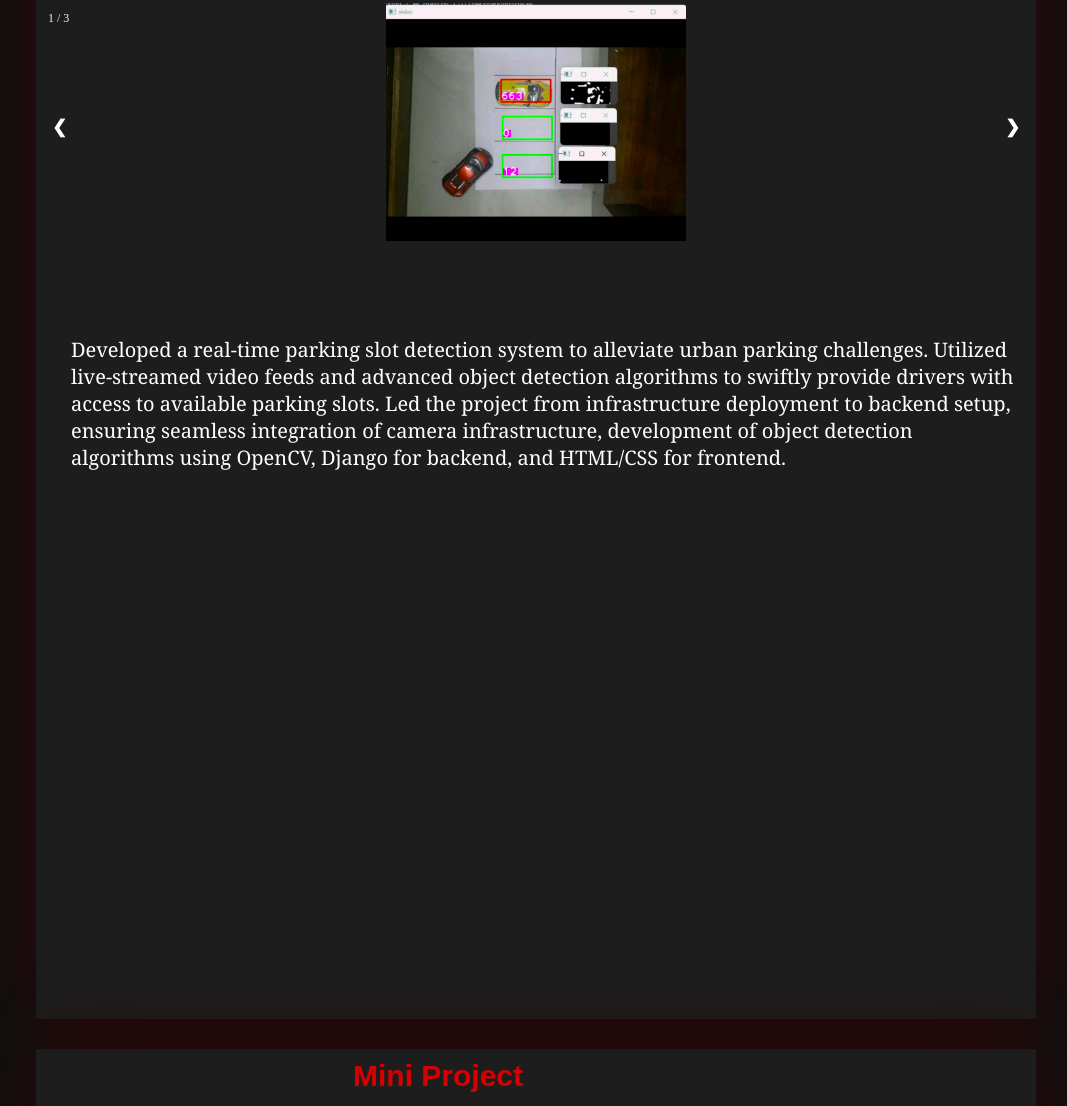
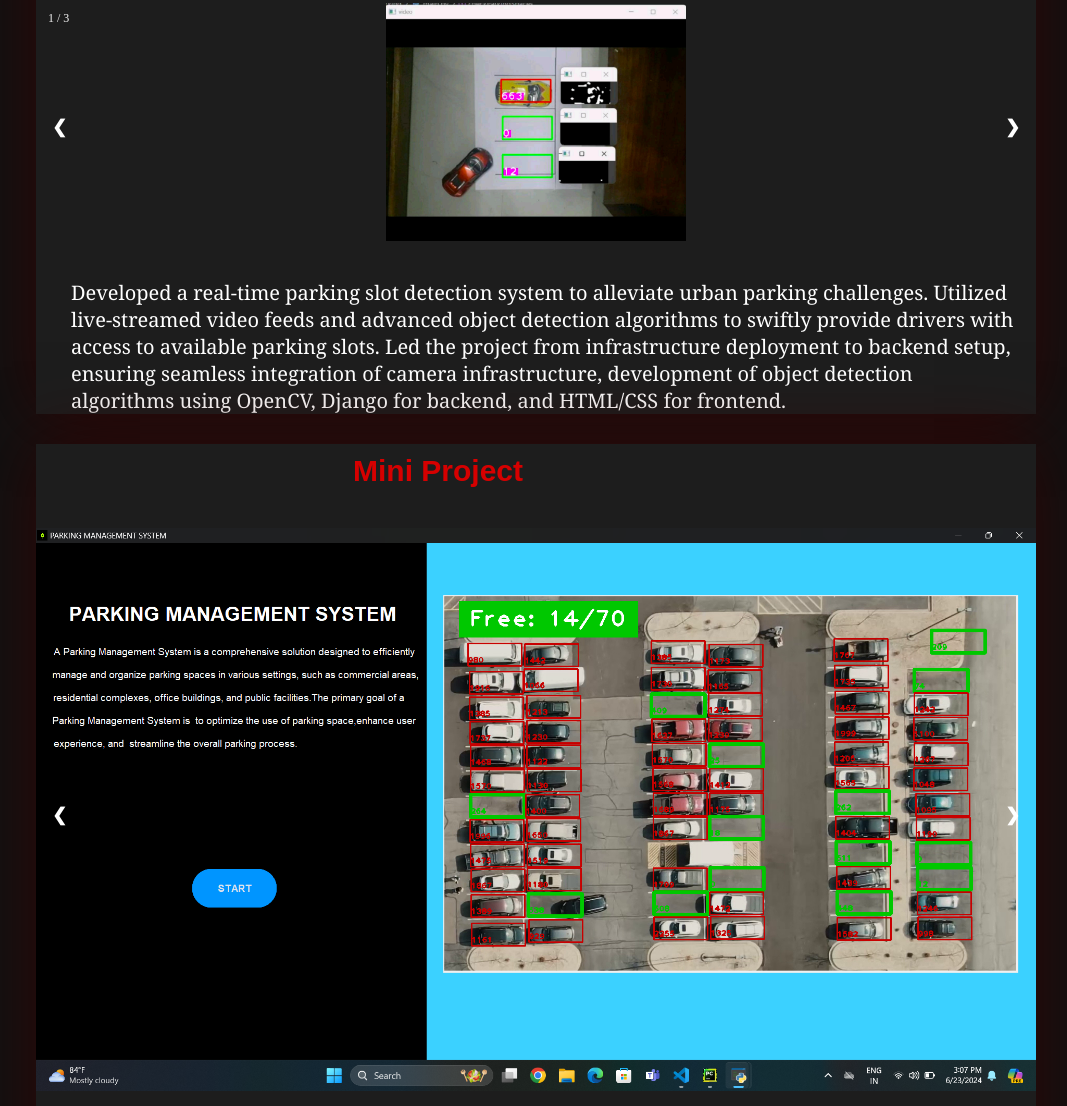
Before and after one commit to BharathSBipin/Mudiye.github.io, a plain HTML site: page project.html in a window 1280 px wide. Shown: the part 1341-2447 px from the top of the page, without its empty margins (194-1261 px from the left). Drawn offline with Linux system fonts and the light colour scheme; a web font is replaced by a local one.

Commit message:
prosyle.css

```diff
--- a/prosyle.css
+++ b/prosyle.css
@@ -14,7 +14,7 @@ body{
 
 
 }
-.box1,.box2,.box3{
+.box1{
     background:rgb(29, 29, 29);
     width: 1000px;
     height: 1100px;
@@ -30,8 +30,51 @@ body{
     margin-left: 70px;
 
 }
+.box4 , .box3{
+    background: rgb(29, 29, 29);
+    width: 1000px; /* Increase container width as needed */
+    height: auto; /* Adjust height as needed */
+    position: relative;
+    left: 160px;
+    padding: 0;
+    top: 110px;
+    margin-top: 20px;
+    margin-bottom: 30px;
+    transition: all 0.5s;
+    -webkit-box-shadow: 0px 0px 68px 0px rgba(168, 0, 0, 0.71);
+    -moz-box-shadow: 0px 0px 68px 0px rgba(168, 0, 0, 0.71);
+    box-shadow: 0px 0px 68px 0px rgba(58, 1, 1, 0.71);
+    margin-left: 70px;
+}
 
-.box1 h4,.box2 h4,.box3 h4{
+.box4 img ,.box3 img{
+    max-width: 100%; /* Ensures images resize proportionally */
+    height: auto; /* Ensures the height adjusts proportionally */
+    display: block; /* Ensures images do not have extra space below them */
+    margin: 0 auto; /* Centers images horizontally */
+}
+
+
+.box2{
+    background:rgb(29, 29, 29);
+    width: 1000px;
+    height: auto;
+    position: relative;
+    left: 160px;
+    top: 110px;
+    margin-top: 20px;
+    margin-bottom: 30px;
+    transition: all 0.5s;
+    -webkit-box-shadow:0px 0px 68px 0px rgba(168,0,0,0.71);
+    -moz-box-shadow: 0px 0px 68px 0px rgba(168,0,0,0.71);
+    box-shadow: 0px 0px 68px 0px rgba(58, 1, 1, 0.71);
+    margin-left: 70px;
+
+}
+
+
+
+.box1 h4,.box2 h4,.box3 h4,.box4 h4{
     color: rgb(214, 0, 0);
     position: relative;
     left: 300px;
@@ -48,6 +91,19 @@ body{
     position: relative;
     top: 7%;
     left: 10px;
+    margin-top: 20px;
+    padding-left: 25px;
+    padding-right: 25px;
+    font-family: Cambria, Cochin, Georgia, Times, 'Times New Roman', serif;
+    color: white;
+    font-size: 20px;
+
+}
+.box4 p{
+    position: relative;
+    top: 7%;
+    margin-top: 90px;
+    left: 10px;
     padding-left: 25px;
     padding-right: 25px;
     font-family: Cambria, Cochin, Georgia, Times, 'Times New Roman', serif;
@@ -56,29 +112,15 @@ body{
 
 }
 
-.box1:hover{
-    transform: translateY(-10px);
-    background: black;
-    -webkit-box-shadow:0px 0px 68px 0px rgba(168,0,0,0.71);
-    -moz-box-shadow: 0px 0px 68px 0px rgba(168,0,0,0.71);
-    box-shadow: 0px 0px 68px 0px rgba(134, 0, 0, 0.71);
-
-}
-.box2:hover{
+.box2:hover,.box3:hover,.box1:hover ,.box4:hover{
     transform: translateY(-10px);background: black;
     -webkit-box-shadow:0px 0px 68px 0px rgba(168,0,0,0.71);
     -moz-box-shadow: 0px 0px 68px 0px rgba(168,0,0,0.71);
     box-shadow: 0px 0px 68px 0px rgba(134, 0, 0, 0.71);
 
 }
-.box3:hover{
-    transform: translateY(-10px);background: black;
-    -webkit-box-shadow:0px 0px 68px 0px rgba(168,0,0,0.71);
-    -moz-box-shadow: 0px 0px 68px 0px rgba(168,0,0,0.71);
-    box-shadow: 0px 0px 68px 0px rgba(134, 0, 0, 0.71);
 
-}
-.box3 h4:after{
+.box3 h4:after,.box4 h4:after{
     position: absolute;
     content: "";
     left: 0;
@@ -89,7 +131,7 @@ body{
     transition: all 0.5s;
 
 }
-.box3 h4:hover:after{
+.box3 h4:hover:after,.box4 h4:hover:after{
     width: 100%;
 }
 .box2 h4:after{
```
